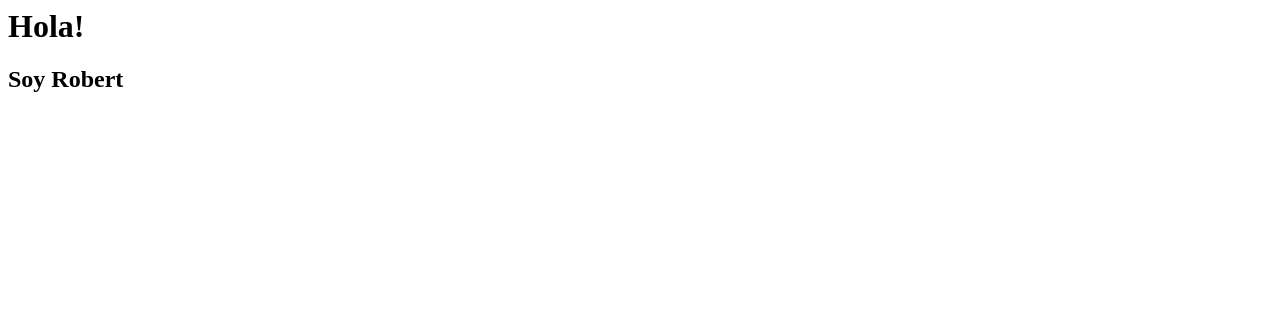
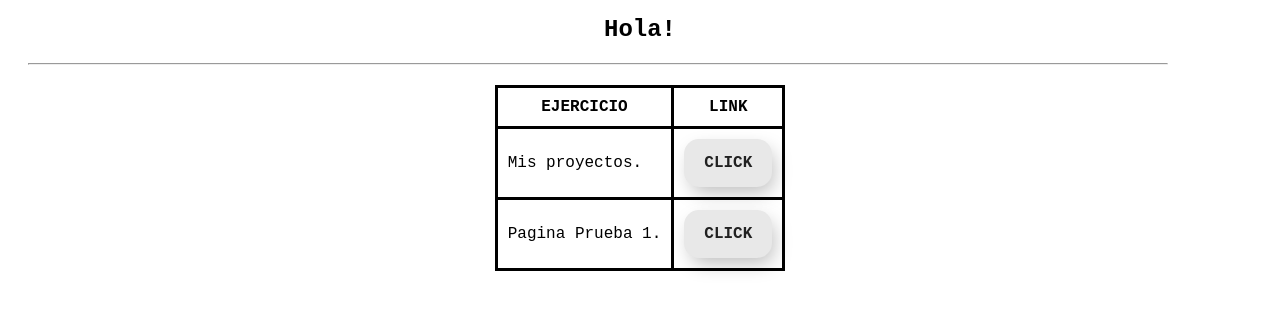
Before and after one commit to itskaru/itskaru.github.io, a plain HTML site: page index.html in a window 1280 px wide. Drawn offline with Linux system fonts and the light colour scheme; files that its build step writes are made by us from their sources.

Commit message:
Update index.html

```diff
--- a/index.html
+++ b/index.html
@@ -1,9 +1,32 @@
-<html>
-  <head>
-    <title>Hola!</title>
-  </head>
-  <body>
-    <h1>Hola!</h1>
-    <h2>Soy Robert</h2>
-  </body>
-</html>
+<!DOCTYPE html>
+<html lang="es">
+<head>
+    <meta charset="UTF-8">
+    <meta name="viewport" content="width=device-width, initial-scale=1.0">
+    <title>Indice</title>
+    <link rel="stylesheet" href="css/style.css">
+    <link rel="shortcut icon" href="resources/favicon.png" type="image/x-icon">
+
+    </style>
+</head>
+<body>
+
+    <h1 class="text-center">Hola!</h1>
+    <hr>
+    <table id="tableIndex">
+        <tr>
+            <th>EJERCICIO</th>
+            <th>LINK</th>
+        </tr>
+        <tr>
+            <td>Mis proyectos.</td>
+            <td><button onclick="redirect('./projects')">CLICK</button></td>
+        </tr>
+        <tr>
+            <td>Pagina Prueba 1.</td>
+            <td><button onclick="redirect('./web')">CLICK</button></td>
+        </tr>
+    </table>
+
+    <script src="javascript/main.js"></script>
+</body>
```
